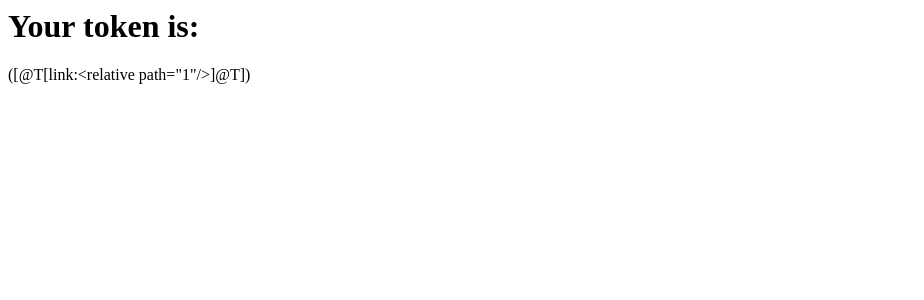
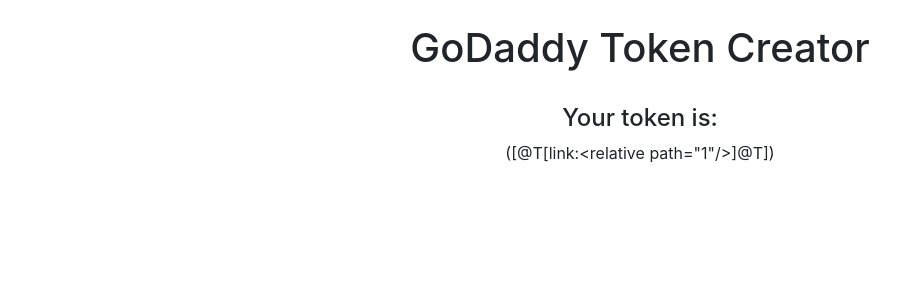
Before and after one commit to kblalock314/GoDaddyTokens, a Flask app: page /1 in a window 1280 px wide. Shown: the top 300 px of the page, without its empty margins (0-924 px from the left). Run offline with Flask 2, Linux system fonts and the light colour scheme; some libraries are stand-ins or nearby versions.

Commit message:
second commit

```diff
--- a/app.py
+++ b/app.py
@@ -7,21 +7,32 @@
 def home():
     if request.method == "POST":
         url = request.form["response"]
-        link = str(url.replace('https://www.', ''))
-        path = link.replace('/','%2F')
-        return redirect(url_for("url", u=path))
-    else:
-        return render_template("index.html")
+        validurls = ["godaddy.com", "http://www.godaddy.com", "http://godaddy.com", "http://godaddy.com/",
+                     "https://www.godaddy.com/", "https://www.godaddy.com", "www.godaddy.com", "www.godaddy.com/"]
 
+        if url in validurls:
+            return redirect(url_for("url", u="%2F"))
+
+        for c in validurls:
+            if c in url:
+                link = url.split('.com/')
+                path = link[1]
+                append = path.replace('/', '%2F')
+                return redirect(url_for("url", u=append))
+        else:
+            return f"Please enter a valid link"
+
+    return render_template("index.html")
 
 @app.route("/<u>")
 def url(u):
     u = str(u)
-    r = str('([@T[link:&lt;relative path="')
-    t = str('"/&gt;]@T])')
+    r = str('([@T[link:<relative path="')
+    t = str('"/>]@T])')
     x = r + u + t
-    d = str(x.replace('%2F','/'))
-    return f"<h1>Your token is:</h1>{d}"
+    token = str(x.replace('%2F','/'))
+
+    return render_template("token.html", token=token)
 
 
 if __name__ == "__main__":
--- /dev/null
+++ b/practice.py
@@ -0,0 +1,4 @@
+url = "https://www.godaddy.com/websites/website-builder"
+link = url.split(".com/")
+path = link[1]
+print(path)
--- a/requirements.txt
+++ b/requirements.txt
@@ -5,3 +5,6 @@
 Jinja2==2.11.2
 MarkupSafe==1.1.1
 Werkzeug==1.0.1
+pip~=20.1.1
+setuptools~=46.4.0
+validators~=0.15.0
--- a/templates/base.html
+++ b/templates/base.html
@@ -7,11 +7,22 @@
         {% endblock %}
     </title>
 </head>
+
+<style>
+.content {
+  max-width: 500px;
+  margin: auto;
+    text-align: center;
+}
+</style>
 <body>
-    {% block content %}
+<br>
+<div class="content">
+   {% block content %}
     {% endblock %}
     <script src="https://code.jquery.com/jquery-3.3.1.slim.min.js" integrity="sha384-q8i/X+965DzO0rT7abK41JStQIAqVgRVzpbzo5smXKp4YfRvH+8abtTE1Pi6jizo" crossorigin="anonymous"></script>
     <script src="https://cdnjs.cloudflare.com/ajax/libs/popper.js/1.14.7/umd/popper.min.js" integrity="sha384-UO2eT0CpHqdSJQ6hJty5KVphtPhzWj9WO1clHTMGa3JDZwrnQq4sF86dIHNDz0W1" crossorigin="anonymous"></script>
     <script src="https://stackpath.bootstrapcdn.com/bootstrap/4.3.1/js/bootstrap.min.js" integrity="sha384-JjSmVgyd0p3pXB1rRibZUAYoIIy6OrQ6VrjIEaFf/nJGzIxFDsf4x0xIM+B07jRM" crossorigin="anonymous"></script>
+</div>
 </body>
 </html>
--- /dev/null
+++ b/templates/token.html
@@ -0,0 +1,8 @@
+{% extends "base.html" %}
+{% block title %}Home Page{% endblock %}
+{% block content %}
+<h1>GoDaddy Token Creator</h1>
+<br>
+<h4>Your token is:</h4>
+<p>{{token}}</p>
+{% endblock %}
```
Also changed, not shown: main.py (deleted, +0 -21 lines), templates/index.html (+4 -4 lines).
